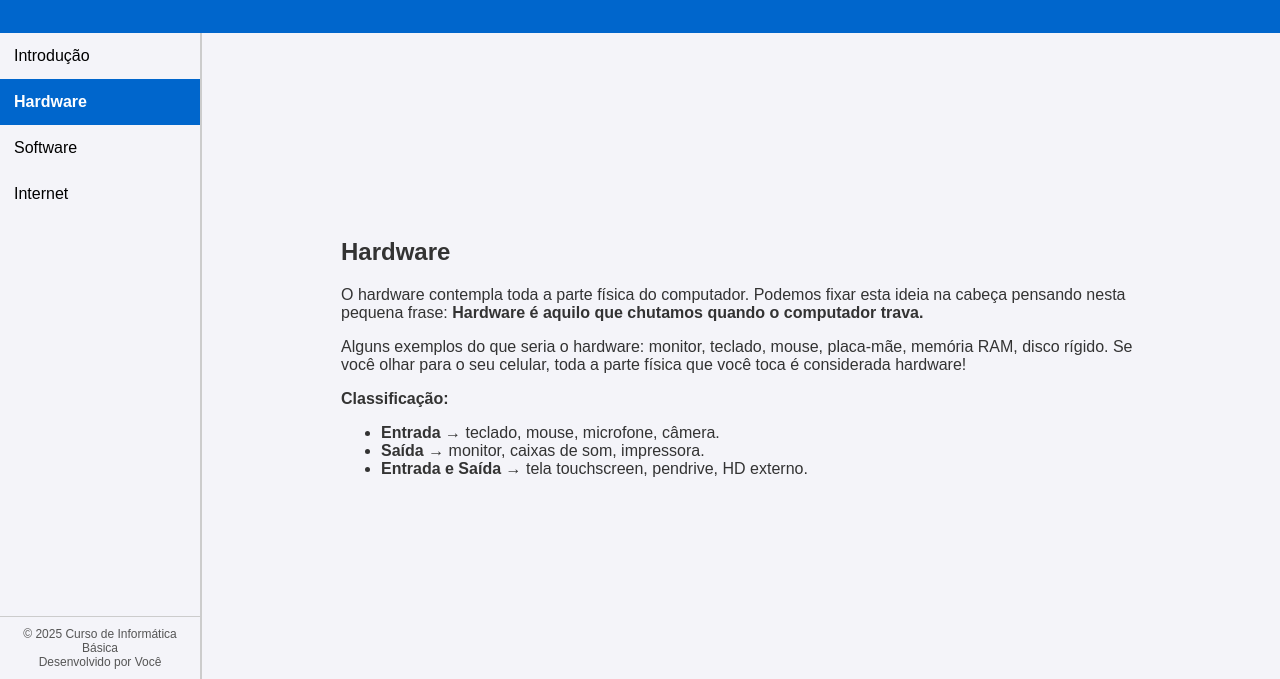
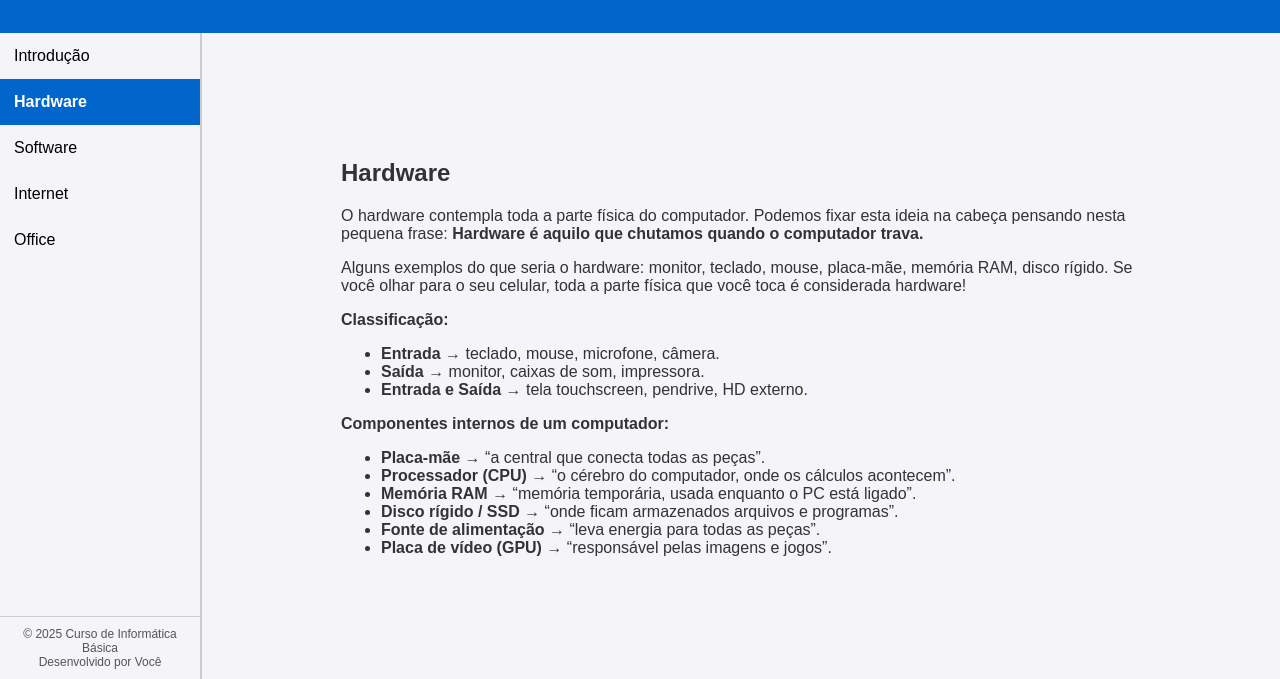
Before and after one commit to Anoingd/Inform-ticaFA, a plain HTML site: page index.html in a window 1280 px wide. Both pictures are taken after a click on the button "Hardware". Shown: the part 121-800 px from the top of the page. Drawn offline with Linux system fonts and the light colour scheme.

Commit message:
Add files via upload

```diff
--- a/index.html
+++ b/index.html
@@ -138,6 +138,7 @@
         <button class="tab-link" onclick="openTab(event, 'hardware')">Hardware</button>
         <button class="tab-link" onclick="openTab(event, 'software')">Software</button>
         <button class="tab-link" onclick="openTab(event, 'internet')">Internet</button>
+        <button class="tab-link" onclick="openTab(event, 'Pacote Office')">Office</button>
       </div>
       <div class="copy">
         &copy; 2025 Curso de Informática Básica<br>Desenvolvido por Você
@@ -161,6 +162,20 @@
           <li><b>Saída</b> → monitor, caixas de som, impressora.</li>
           <li><b>Entrada e Saída</b> → tela touchscreen, pendrive, HD externo.</li>
         </ul>
+        <p><b>Componentes internos de um computador:</b></p>
+        <ul>
+          <li><b>Placa-mãe</b> → “a central que conecta todas as peças”.</li>
+
+          <li><b>Processador (CPU)</b> → “o cérebro do computador, onde os cálculos acontecem”.</li>
+
+          <li><b>Memória RAM</b> → “memória temporária, usada enquanto o PC está ligado”.</li>
+
+          <li><b>Disco rígido / SSD</b> → “onde ficam armazenados arquivos e programas”.</li>
+
+          <li><b>Fonte de alimentação</b> → “leva energia para todas as peças”.</li>
+
+          <li><b>Placa de vídeo (GPU)</b> → “responsável pelas imagens e jogos”.</li>
+        </ul>
       </div>
 
       <div id="software" class="tab-content">
@@ -171,6 +186,11 @@
       <div id="internet" class="tab-content">
         <h2>Internet</h2>
         <p>A internet conecta computadores do mundo todo. Com ela podemos enviar mensagens, estudar, trabalhar e acessar informações.</p>
+      </div>
+
+      <div id="Pacote Office" class="tab-content">
+        <h2>Office</h2>
+        <p>O Pacote Office foi lançado para Windows em 1990, ele é sem duvidas a suíte mais usada para trabalhos em todo o mundo, sendo essencial para basicamente todo trabalho existente.</p>
       </div>
     </div>
   </div>
```
